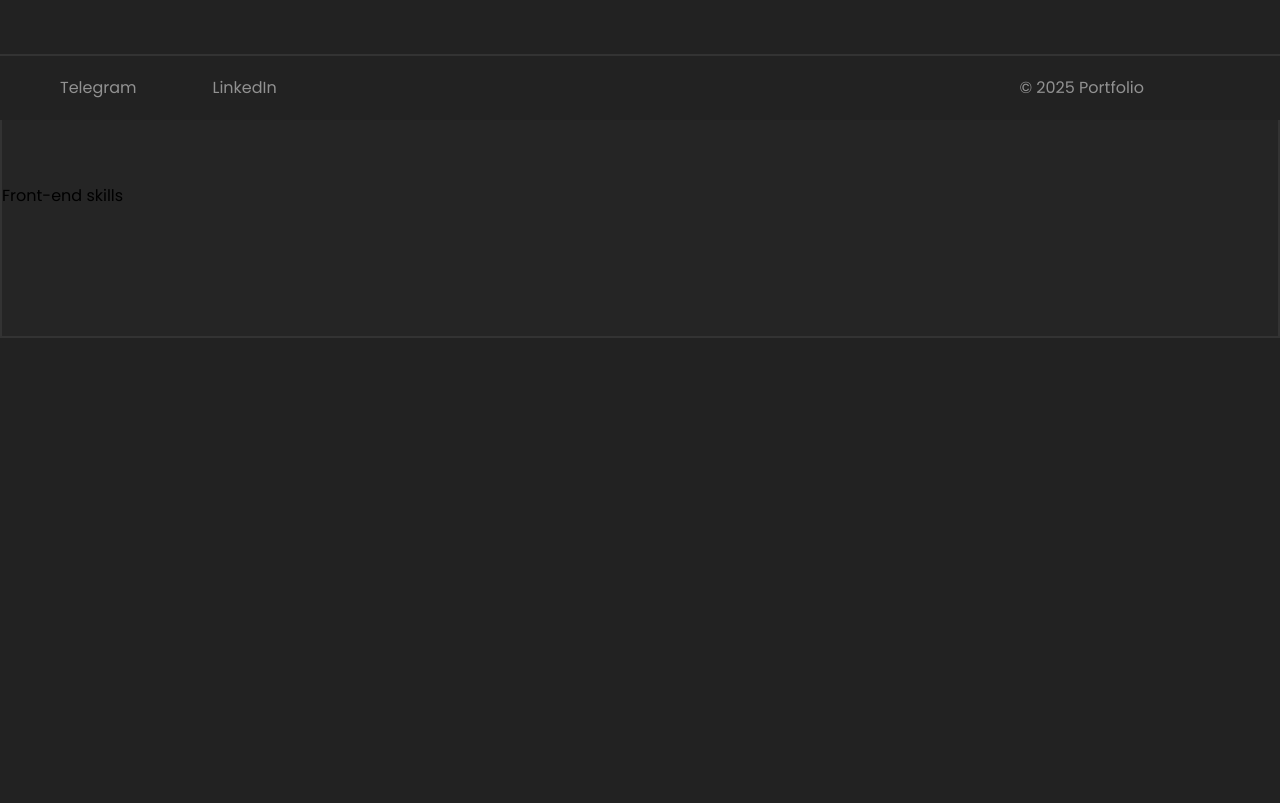
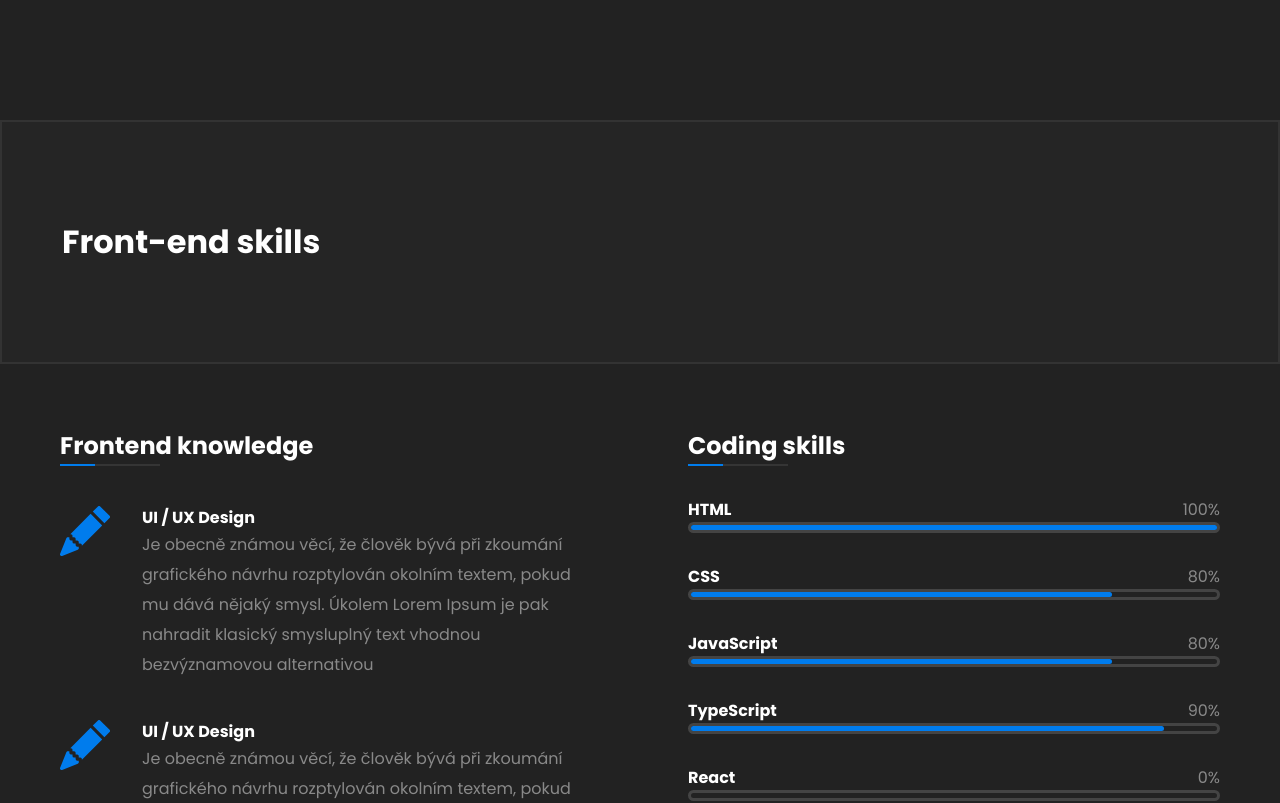
Before and after one commit to MiloBN1/Portfolio, a Vue app in the folder portfolio/: page / in a window 1280 px wide. Shown: the part 680-1483 px from the top of the page. Before the commit the page ends 1018 px from the top, so only its background shows below. Built offline with nearby package versions, Linux system fonts and the light colour scheme.

Commit message:
added new page

```diff
--- a/portfolio/package.json
+++ b/portfolio/package.json
@@ -9,6 +9,7 @@
     "preview": "vite preview"
   },
   "dependencies": {
+    "bootstrap-icons": "^1.11.3",
     "pinia": "^2.3.0",
     "vue": "^3.5.13",
     "vue-router": "^4.5.0"
--- a/portfolio/src/components/AboutMeComponent.vue
+++ b/portfolio/src/components/AboutMeComponent.vue
@@ -81,6 +81,6 @@
     border-color: #007CED;
   }
   .container-main{
-    height: calc(100vh - 88px - 66px)
+    height: calc(100vh - 88px)
   }
 </style>
--- a/portfolio/src/components/FrontEndInfo.vue
+++ b/portfolio/src/components/FrontEndInfo.vue
@@ -1,25 +1,72 @@
 <script setup lang="ts">
 
+import ProgressBar from "./ui/ProgressBar.vue";
 </script>
 
 <template>
-  <div>
-    <div class="bg-[#252525] border-2 border-[#333333] py-32">
+  <div >
+    <div class="bg-[#252525] px-[60px] border-2 border-[#333333] py-24 text-white main-text">
       Front-end skills
     </div>
-    <div>
+    <div class="flex px-[60px]">
       <!--   Frameworks   -->
-      <div>
-
+      <div class="w-1/2 mr-24">
+        <div class="f-24 mt-16">
+          Frontend knowledge
+          <div class="line"></div>
+        </div>
+        <div v-for="i in [1,2,3]" :key="i" class="flex mt-10">
+          <div class="mr-8">
+            <svg xmlns="http://www.w3.org/2000/svg" width="50" height="50" fill="#007CED" class="bi bi-pencil-fill" viewBox="0 0 16 16">
+              <path d="M12.854.146a.5.5 0 0 0-.707 0L10.5 1.793 14.207 5.5l1.647-1.646a.5.5 0 0 0 0-.708zm.646 6.061L9.793 2.5 3.293 9H3.5a.5.5 0 0 1 .5.5v.5h.5a.5.5 0 0 1 .5.5v.5h.5a.5.5 0 0 1 .5.5v.5h.5a.5.5 0 0 1 .5.5v.207zm-7.468 7.468A.5.5 0 0 1 6 13.5V13h-.5a.5.5 0 0 1-.5-.5V12h-.5a.5.5 0 0 1-.5-.5V11h-.5a.5.5 0 0 1-.5-.5V10h-.5a.5.5 0 0 1-.175-.032l-.179.178a.5.5 0 0 0-.11.168l-2 5a.5.5 0 0 0 .65.65l5-2a.5.5 0 0 0 .168-.11z"/>
+            </svg>
+          </div>
+          <div>
+            <h3 class="text-white font-bold">
+              UI / UX Design
+            </h3>
+            <p class="text-[#fff7]">Je obecně známou věcí, že člověk bývá při zkoumání grafického návrhu rozptylován okolním textem, pokud mu dává nějaký smysl. Úkolem Lorem Ipsum je pak nahradit klasický smysluplný text vhodnou bezvýznamovou alternativou
+            </p>
+          </div>
+        </div>
       </div>
       <!--  Coding skills    -->
-      <div>
+      <div class="w-1/2">
+        <div class="f-24 mt-16">
+          Coding skills
+          <div class="line"></div>
+        </div>
 
+        <ProgressBar class="mt-8" name="HTML" percentage="100"/>
+        <ProgressBar class="mt-8" name="CSS" percentage="80"/>
+        <ProgressBar class="mt-8" name="JavaScript" percentage="80"/>
+        <ProgressBar class="mt-8" name="TypeScript" percentage="90"/>
+        <ProgressBar class="mt-8" name="React" percentage="0"/>
+        <ProgressBar class="mt-8" name="Angular" percentage="90"/>
+        <ProgressBar class="mt-8" name="Vue" percentage="70"/>
       </div>
     </div>
   </div>
 </template>
 
 <style scoped>
+  p{
+    line-height: 30px;
+  }
+  .line{
+    width: 100px;
+    height: 2px;
+    background-color: #353535;
+    position: relative;
+  }
+  .line:before{
+    content: " ";
+    height: 100%;
+    width: 35%;
+    background-color: #007CED;
+    position: absolute;
+    left: 0;
+  }
+
 
 </style>
--- a/portfolio/src/components/HelloWorld.vue
+++ /dev/null
@@ -1,41 +0,0 @@
-<script setup lang="ts">
-import { ref } from 'vue'
-
-defineProps<{ msg: string }>()
-
-const count = ref(0)
-</script>
-
-<template>
-  <h1>{{ msg }}</h1>
-
-  <div class="card">
-    <button type="button" @click="count++">count is {{ count }}</button>
-    <p>
-      Edit
-      <code>components/HelloWorld.vue</code> to test HMR
-    </p>
-  </div>
-
-  <p>
-    Check out
-    <a href="https://vuejs.org/guide/quick-start.html#local" target="_blank"
-      >create-vue</a
-    >, the official Vue + Vite starter
-  </p>
-  <p>
-    Learn more about IDE Support for Vue in the
-    <a
-      href="https://vuejs.org/guide/scaling-up/tooling.html#ide-support"
-      target="_blank"
-      >Vue Docs Scaling up Guide</a
-    >.
-  </p>
-  <p class="read-the-docs">Click on the Vite and Vue logos to learn more</p>
-</template>
-
-<style scoped>
-.read-the-docs {
-  color: #888;
-}
-</style>
--- /dev/null
+++ b/portfolio/src/components/ui/ProgressBar.vue
@@ -0,0 +1,32 @@
+<script setup lang="ts">
+  const props = defineProps(['percentage', 'name'])
+</script>
+
+<template>
+  <div>
+    <div class="flex justify-between text-white font-bold">{{ props.name }} <span class="text-[#fff7] font-normal">{{props.percentage}}%</span></div>
+    <div class="progress-bar" :style="`--progress-width: ${props.percentage}%`"></div>
+  </div>
+</template>
+
+<style scoped>
+.progress-bar{
+  width: 100%;
+  height: 11px;
+  border-radius: 8px;
+  border:3px solid #444444;
+  position: relative;
+  --progress-width: 0%;
+}
+
+.progress-bar:before{
+  content: " ";
+  height: 100%;
+  background-color: #007CED;
+  position: absolute;
+  border-radius: 8px;
+  left: 0;
+  width: var(--progress-width);
+}
+
+</style>
--- a/portfolio/src/layout/Footer.vue
+++ b/portfolio/src/layout/Footer.vue
@@ -3,7 +3,7 @@
 </script>
 
 <template>
-  <footer class="flex items-center justify-between footer fixed bottom-0 left-0 right-0 bg-[#222222]">
+  <footer class="flex items-center justify-between footer bg-[#222222]">
       <div class="flex">
       <a class="text cursor-pointer">Telegram</a>
       <a class="text cursor-pointer">LinkedIn</a>
--- a/portfolio/src/style.css
+++ b/portfolio/src/style.css
@@ -15,6 +15,12 @@ body{
   font-weight: bold;
 }
 
+.f-24{
+  color: #fff;
+  font-size: 24px;
+  font-weight: bold;
+}
+
 .opacity-text{
   color: #fff;
   opacity: 0.5;
```
Also changed, not shown: 1 other file (tests, documents, lock files or other folders).
